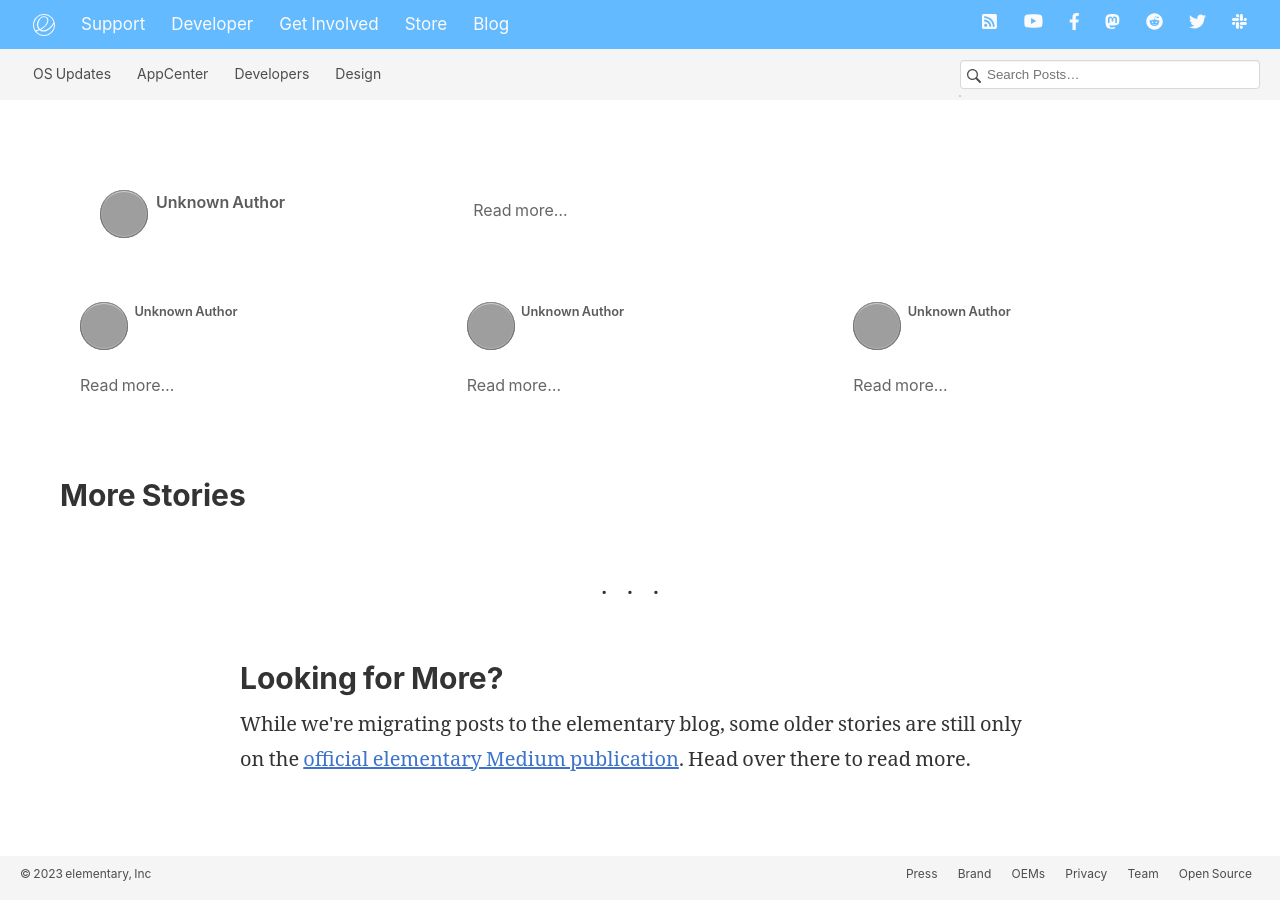
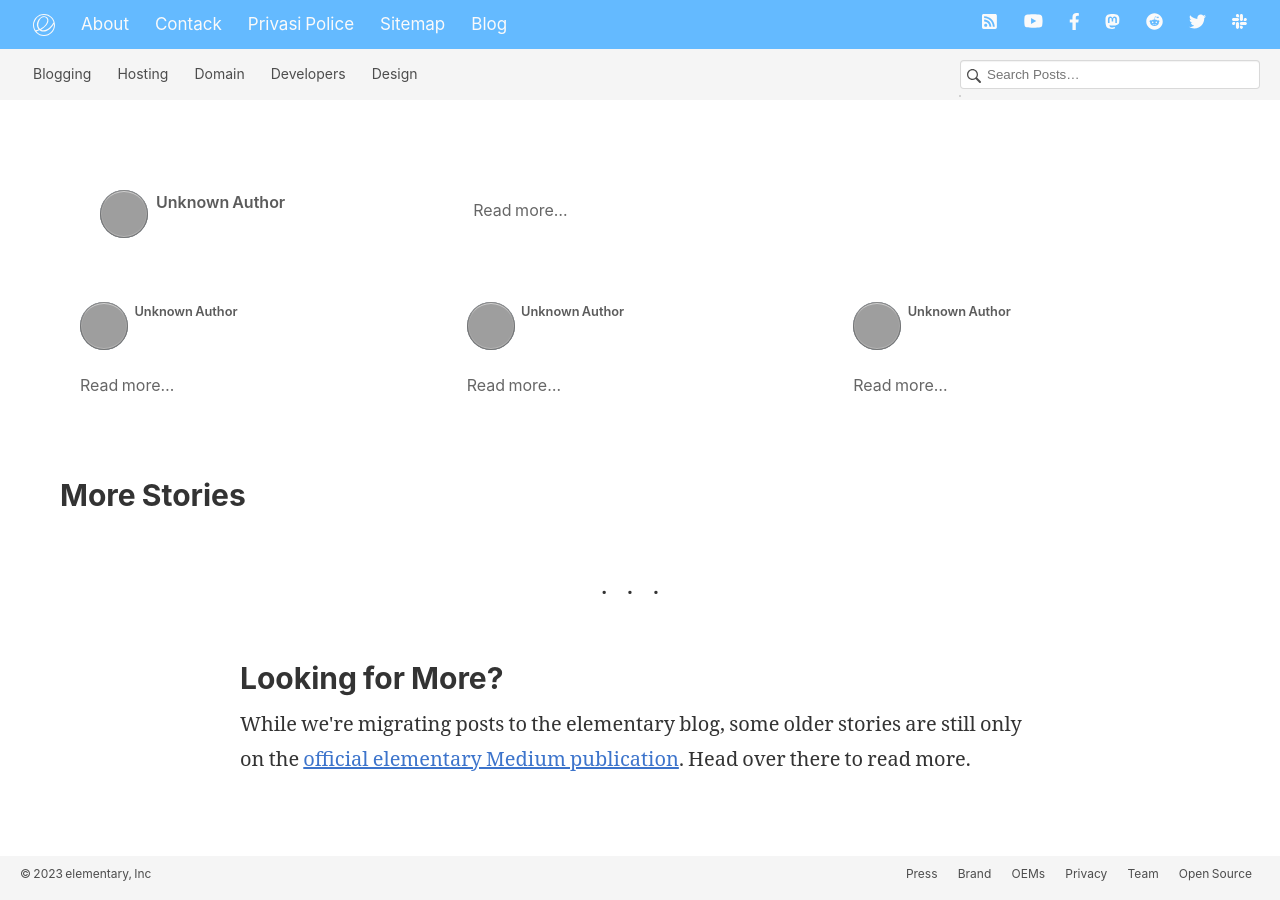
Before and after one commit to ikuakune/ikuakune.github.io, a Jekyll site: the page built from index.html, in a window 1280 px wide, cut to the strip 0-900 px from the top of the page. Built offline with Jekyll 4.4.1, drawn with Linux system fonts in a browser that asks for light colours; the list of posts is cut into pages by our own code; grey boxes are pictures that could not be loaded.

Commit message:
Update nav.html

```diff
--- a/_includes/nav.html
+++ b/_includes/nav.html
@@ -5,10 +5,10 @@
         {% include svg/logomark.svg %}
       </a></li>
 
-      <li><a href="https://elementary.io/support" target="_self">Support</a></li>
-      <li><a href="https://developer.elementary.io" target="_self">Developer</a><</li>
-      <li><a href="https://elementary.io/get-involved" target="_self">Get Involved</a></li>
-      <li><a href="https://store.elementary.io" target="_self">Store</a></li>
+      <li><a href="{{ site.baseurl }}/About" target="_self">About</a></li>
+      <li><a href="{{ site.baseurl }}/Contack" target="_self">Contack</a><</li>
+      <li><a href="{{ site.baseurl }}/Privasi-Police" target="_self">Privasi Police</a></li>
+      <li><a href="{{ site.baseurl }}/feed.xml" target="_self">Sitemap</a></li>
       <li><a href="{{ site.baseurl }}/">Blog</a></li>
     </ul>
 
@@ -17,35 +17,36 @@
         {% include svg/rss-square.svg %}
       </a></li>
 
-      <li><a href="https://youtube.com/user/elementaryproject" target="_blank" rel="noopener" title="Youtube">
+      <li><a href="https://youtube.com/" target="_blank" rel="noopener" title="Youtube">
         {% include svg/youtube.svg %}
       </a></li>
 
-      <li><a href="https://www.facebook.com/elementaryos" target="_blank" rel="noopener" title="Facebook">
+      <li><a href="https://www.facebook.com/" target="_blank" rel="noopener" title="Facebook">
         {% include svg/facebook.svg %}
       </a></li>
 
-      <li><a href="https://mastodon.social/@elementary" target="_blank" rel="noopener" title="Mastodon">
+      <li><a href="https://mastodon.social/" target="_blank" rel="noopener" title="Mastodon">
         {% include svg/mastodon.svg %}
       </a></li>
 
-      <li><a href="https://www.reddit.com/r/elementaryos" target="_blank" rel="noopener" title="Reddit">
+      <li><a href="https://www.reddit.com/" target="_blank" rel="noopener" title="Reddit">
         {% include svg/reddit.svg %}
       </a></li>
 
-      <li><a href="https://twitter.com/elementary" target="_blank" rel="noopener" title="Twitter">
+      <li><a href="https://twitter.com/" target="_blank" rel="noopener" title="Twitter">
         {% include svg/twitter.svg %}
       </a></li>
 
-      <li><a href="https://join.slack.com/t/elementarycommunity/shared_invite/enQtMzU1NDU4OTE1MjY2LWUyOTBkZGNkZGM4MDgzZjE2ZjRiZDgwMDQ1ZTA0MzcxYjI0MDUyNGRlNDI5ZWViNDkwMzMwYzczMDY2ZjA0MTc" target="_blank" rel="noopener" title="Slack">
+      <li><a href="https://join.slack.com/" target="_blank" rel="noopener" title="Slack">
         {% include svg/slack.svg %}
       </a></li>
     </ul>
   </nav>
   <nav class="secondary">
     <div>
-      <a href="{{ site.baseurl }}/tags/#updates">OS Updates</a>
-      <a href="{{ site.baseurl }}/tags/#appcenter">AppCenter</a>
+      <a href="{{ site.baseurl }}/tags/#Blog">Blogging</a>
+      <a href="{{ site.baseurl }}/tags/#Hosting">Hosting</a>
+      <a href="{{ site.baseurl }}/tags/#Domain">Domain</a>
       <a href="{{ site.baseurl }}/tags/#devs">Developers</a>
       <a href="{{ site.baseurl }}/tags/#design">Design</a>
     </div>
```
